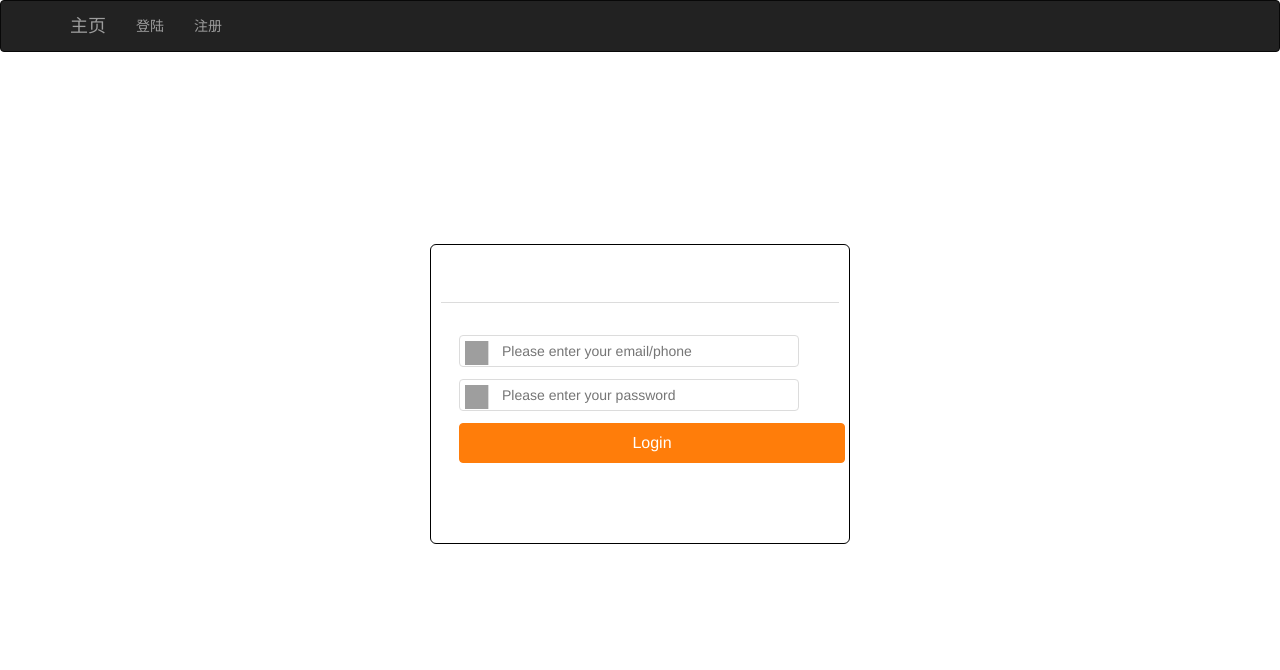
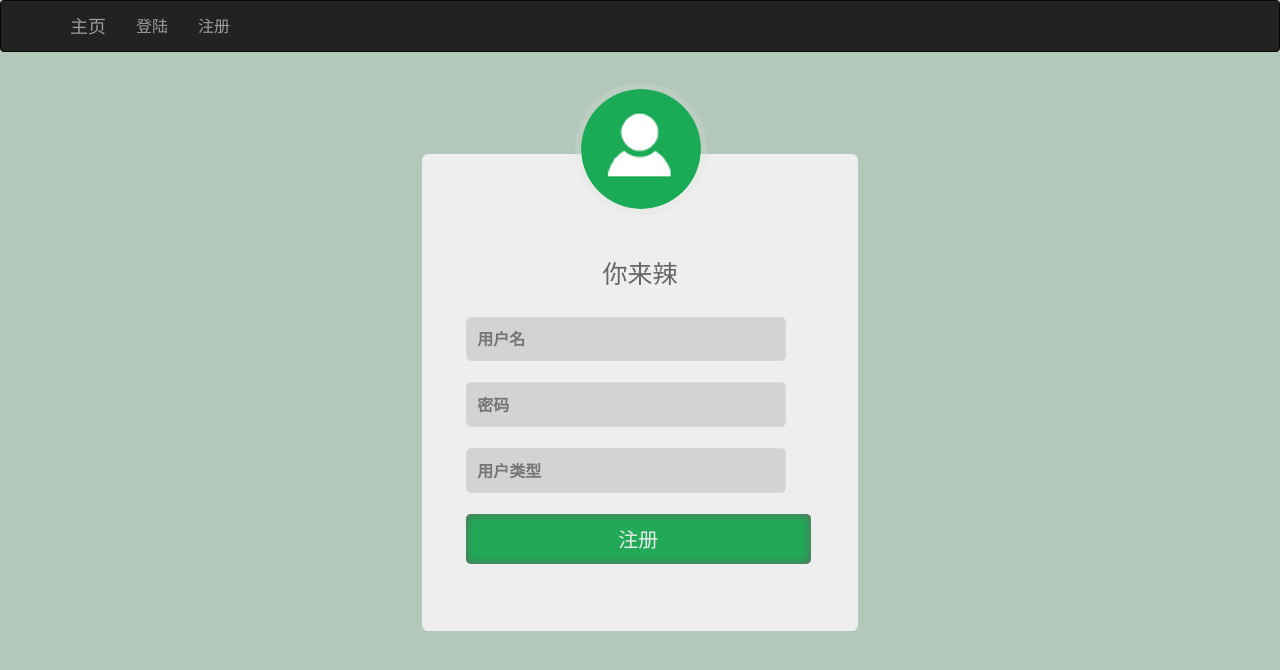
Before and after one commit to tjsher/Python_Challenge, a Python web app: template app/templates/register.html in a window 1280 px wide. Shown: the top 670 px of the page. Run offline with Jinja, Linux system fonts and the light colour scheme; the template is opened without the code that fills it, so the values that code supplies are empty; some libraries are stand-ins or nearby versions; grey boxes are pictures that could not be loaded.

Commit message:
Add files via upload

```diff
--- a/app/forms.py
+++ b/app/forms.py
@@ -7,13 +7,13 @@ class LoginForm(FlaskForm):
     username = StringField('用户名',validators=[DataRequired(message='请输入户名')])
     password = PasswordField('密码',validators=[DataRequired(message='请输入密码')])
     user_type = StringField('用户类型',validators=[DataRequired(message='请输入')])
-    submit = SubmitField('登录')
+    submit = SubmitField('登录',id="sub")
 
 class RegisterForm(FlaskForm):
     username = StringField('用户名',validators=[DataRequired(message='请输入户名')])
     password = PasswordField('密码',validators=[DataRequired(message='请输入密码')])
     user_type = StringField('用户类型',validators=[DataRequired(message='请输入')])
-    submit = SubmitField('注册')
+    submit = SubmitField('注册',id="sub")
 
 class stuForm(FlaskForm):
     order = BooleanField('order')
--- /dev/null
+++ b/app/static/css/register.css
@@ -0,0 +1,277 @@
+
+/* reset */
+html,body,div,span,applet,object,iframe,h1,h2,h3,h4,h5,h6,p,blockquote,pre,a,abbr,acronym,address,big,cite,code,del,dfn,em,img,ins,kbd,q,s,samp,small,strike,strong,sub,sup,tt,var,b,u,i,dl,dt,dd,ol,nav ul,nav li,fieldset,form,label,legend,table,caption,tbody,tfoot,thead,tr,th,td,article,aside,canvas,details,embed,figure,figcaption,footer,header,hgroup,menu,nav,output,ruby,section,summary,time,mark,audio,video{margin:0;padding:0;border:0;font-size:100%;font:inherit;vertical-align:baseline;}
+article, aside, details, figcaption, figure,footer, header, hgroup, menu, nav, section {display: block;}
+ol,ul{list-style:none;margin:0px;padding:0px;}
+blockquote,q{quotes:none;}
+blockquote:before,blockquote:after,q:before,q:after{content:'';content:none;}
+table{border-collapse:collapse;border-spacing:0;}
+/* start editing from here */
+a{text-decoration:none;}
+.txt-rt{text-align:right;}/* text align right */
+.txt-lt{text-align:left;}/* text align left */
+.txt-center{text-align:center;}/* text align center */
+.float-rt{float:right;}/* float right */
+.float-lt{float:left;}/* float left */
+.clear{clear:both;}/* clear float */
+.pos-relative{position:relative;}/* Position Relative */
+.pos-absolute{position:absolute;}/* Position Absolute */
+.vertical-base{	vertical-align:baseline;}/* vertical align baseline */
+.vertical-top{	vertical-align:top;}/* vertical align top */
+nav.vertical ul li{	display:block;}/* vertical menu */
+nav.horizontal ul li{	display: inline-block;}/* horizontal menu */
+img{max-width:100%;}
+/*end reset*/
+/****-----start-body----****/
+body{
+	background:rgba( 178,200,187, 1);
+ 	font-family: 'Open Sans', sans-serif;
+
+}
+.login-form {
+	background:#eee;
+	width: 26%;
+	margin:9% auto 4% auto;
+ 	position: relative;
+ 	-webkit-border-radius: 0.4em;
+	-o-border-radius: 0.4em;
+	-moz-border-radius: 0.4em;
+ 	box-shadow: rgba(243, 208, 39, 0.33);
+
+}
+
+.head {
+	position: absolute;
+	top:-15%;
+	left: 35%;
+}
+.head img {
+	border-radius:50%;
+	-webkit-border-radius:50%;
+	-o-border-radius:50%;
+	-moz-border-radius:50%;
+	border:6px solid rgba(221, 218, 215, 0.23);
+}
+.main{
+	position:relative;
+}
+.main h1{
+	font-size:25px;
+	color:#676767;
+	font-family: 'Open Sans', sans-serif;
+	font-weight:400;
+	padding-top: 19%;
+	text-align: center;
+}
+.main form {
+	width: 80%;
+	margin: 0 auto;
+	padding: 6% 0 9% 0;
+}
+.main p {
+text-align: center;
+}
+.main form p a {
+	color: #888;
+	font-family: 'Open Sans', sans-serif;
+}
+form p a:hover {
+	color:#21A957;
+}
+ input[type="text"], input[type="password"]{
+	text-align:left;
+	position: relative;
+	width:92%;
+	padding:3%;
+	background:#D3D3D3;
+	margin-bottom: 6%;
+	font-family: 'Open Sans', sans-serif;
+	color: #676767;
+	font-weight:600;
+	font-size: 16px;
+	outline: none;
+	border: none;
+	border-radius: 5px;
+	border:1px solid #DED6D6;
+	-webkit-appearance:none;
+}
+ input[type="text"]:hover, input[type="password"]:hover{
+ 	border:1px solid #949494;
+	transition:0.5s;
+	-webkit-transition:0.5s;
+	-moz-transition:0.5s;
+	-o-transition:0.5s;
+	-ms-transition:	0.5s;
+
+ }
+input[type="submit"]{
+	width: 99%;
+	padding: 3%;
+	margin-bottom: 8%;
+	background: #21A957;
+	font-family: 'Open Sans', sans-serif;
+	color: #ECECEC;
+	box-shadow: inset 0px 0px 10px #666464;
+	-webkit-text-shadow: 0px 0px 3px #000;
+	-moz-text-shadow: 0px 0px 3px #000;
+	-o-text-shadow: 0px 0px 3px #000;
+	-ms-text-shadow: 0px 0px 3px #000;
+	font-size: 20px;
+	outline: none;
+	border: none;
+	cursor: pointer;
+	font-weight:500;
+	border-radius: 5px;
+	transition: 0.5s;
+	-webkit-appearance:none;
+	-webkit-transition: 0.5s;
+	-moz-transition: 0.5s;
+	-o-transition: 0.5s;
+	-ms-transition: 0.5s;
+}
+input[type="submit"]:hover{
+	background:#128A42;
+	color:#fff;
+}
+/****************/
+.copy-right {
+	position: absolute;
+	bottom:-19%;
+	left: 43.7%;
+}
+.copy-right p {
+	color: #fff;
+	font-size: 1em;
+	font-family: 'Open Sans', sans-serif;
+	font-weight: 600;
+}
+.copy-right p a {
+	font-family: 'Open Sans', sans-serif;
+	font-size: 1em;
+	color:#21A957;
+	-webkit-transition: all 0.3s ease-out;
+	-moz-transition: all 0.3s ease-out;
+	-ms-transition: all 0.3s ease-out;
+	-o-transition: all 0.3s ease-out;
+	transition: all 0.3s ease-out;
+}
+.copy-right p a:hover{
+	color:#fff;
+}
+/*-----start-responsive-design------*/
+@media (max-width:1440px){
+	.login-form {
+	width:30%;
+	margin: 11% auto 4% auto;
+	}
+	.main h1 {
+	padding-top: 23%;
+	}
+	.copy-right {
+	bottom: -26%;
+	}
+}
+@media (max-width:1366px){
+	.login-form {
+	width: 32%;
+	margin: 10% auto 4% auto;
+	}
+}
+@media (max-width:1280px){
+	.login-form  {
+		margin:8% auto 0;
+		width:34%;
+	box-shadow: rgba(243, 208, 39, 0.33);
+	}
+	.copy-right {
+	left: 41%;
+	bottom:-18%;
+	}
+}
+@media (max-width:1024px){
+.login-form  {
+		margin:12% auto 0;
+		width:45%;
+	box-shadow: rgba(243, 208, 39, 0.33);
+	}
+	.copy-right {
+	left: 41%;
+	bottom:-18%;
+	}
+}
+@media (max-width:768px){
+	.login-form  {
+		margin: 16% auto 0;
+		width: 59%;
+	}
+	.copy-right {
+	left:38%;
+	bottom:-14%;
+	}
+}
+@media (max-width:640px){
+	.login-form {
+	margin: 20% auto 0;
+	width: 63%;
+	}
+	.copy-right {
+	left:36%;
+	bottom:-18%;
+	}
+}
+@media (max-width:480px){
+	.login-form {
+	margin: 32% auto 0;
+	width: 74%;
+	box-shadow: rgba(243, 208, 39, 0.33);
+	}
+	.copy-right {
+	left:30%;
+	bottom:-17%;
+	}
+	.main h1 {
+	font-size: 22px;
+	}
+	.head img {
+	width: 78%;
+	}
+	.head {
+	top: -15%;
+	left: 34%;
+	}
+	input[type="text"], input[type="password"], input[type="submit"] {
+	font-weight: 600;
+	margin-bottom: 4%;
+	}
+@media (max-width:320px){
+	.login-form  {
+		margin:20% auto 0;
+		width: 85%;
+
+	box-shadow: rgba(243, 208, 39, 0.33);
+
+	}
+	.main h1 {
+	padding-top: 20%;
+	font-size: 20px;
+	}
+	.head img {
+	width: 60%;
+	border: 5px solid rgba(221, 218, 215, 0.23);
+	}
+	.head {
+	top: -15%;
+	left: 36%;
+	}
+	input[type="text"], input[type="password"],input[type="submit"] {
+	font-weight:600;
+	font-size: 15px;
+	}
+	.main form p a {
+	font-size: 15px;
+	}
+	input[type="submit"] {
+	padding: 4%;
+	}
+
+}
--- a/app/templates/register.html
+++ b/app/templates/register.html
@@ -1,35 +1,29 @@
 {% extends 'base.html' %}
 {% block content %}
 <!DOCTYPE html>
-<html lang="en">
+<html>
 <head>
-    <meta charset="UTF-8">
-    <title>Login</title>
-    <link rel="stylesheet" type="text/css" href="static/css/register_css/style.css">
+	<title>注册</title>
+		<meta charset="utf-8">
+		<link href="static/css/register.css" rel='stylesheet' type='text/css' />
+		<meta name="viewport" content="width=device-width, initial-scale=1">
 </head>
 <body>
-
-<div id="content">
-    <div class="login-header">
-    </div>
-    <form>
-        <div class="login-input-box">
-            <span class="icon icon-user"></span>
-            <input type="text" placeholder="Please enter your email/phone">
-        </div>
-        <div class="login-input-box">
-            <span class="icon icon-password"></span>
-            <input type="password" placeholder="Please enter your password">
-        </div>
-        <div class="login-button-box">
-            <a href='./index'><button>Login</button></a>
-        </div>
-    </form>
-
-
-
-</div>
+	 <div class="main">
+		<div class="login-form">
+			<h1>你来辣</h1>
+					<div class="head">
+						<img src="static/images/user.png" alt=""/>
+					</div>
+          <form action="/login" method="post">
+						<input id="username" name="username" type="text" value="" placeholder="用户名">
+						<input id="password" name="password" type="password" value="" placeholder="密码">
+            <input id="user_type" name="user_type" type="text" value="" placeholder="用户类型" >
+            <div class="submit">
+							<input id="submit" name="submit"type="submit" value="注册" >
+					</div>
+				</form>
 
 </body>
 </html>
-{% endblock %}
+{%endblock%}
--- /dev/null
+++ b/config.py
@@ -0,0 +1,4 @@
+CSRF_ENABLED = True
+SECRET_KEY = 'JOJOSAMA'
+#SQLALCHEMY_DATABASE_URI = 'mysql+pymysql://root:0@localhost:3306/dbsystem?charset=utf8'
+#SQLALCHEMY_TRACK_MODIFICATIONS = True
--- /dev/null
+++ b/run.py
@@ -0,0 +1,4 @@
+#!flask/bin/python
+from app import app
+#app.run(host = "192.168.0.4",port = 5000,debug = True)
+app.run(debug = True)
```
Also changed, not shown: app/static/css/table.css (added, +130 -0 lines), app/templates/deal_choose.html (+24 -10 lines), app/templates/login.html (+21 -19 lines), app/templates/stuChooseCourse.html (+14 -7 lines), app/templates/studentshow.html (+44 -8 lines), app/templates/teachershow.html (+38 -13 lines), app/view.py (+10 -7 lines), app/static/images/user.png (added).
